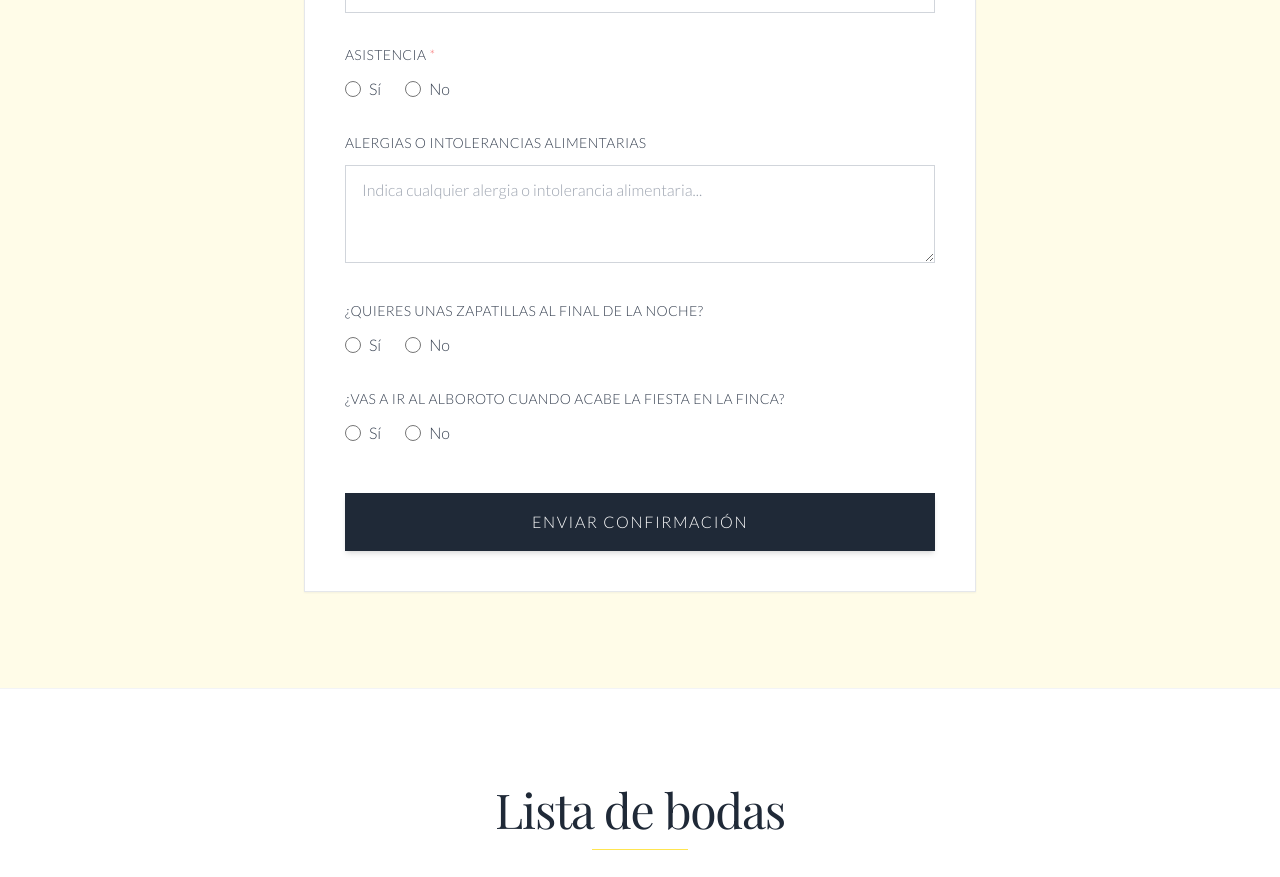
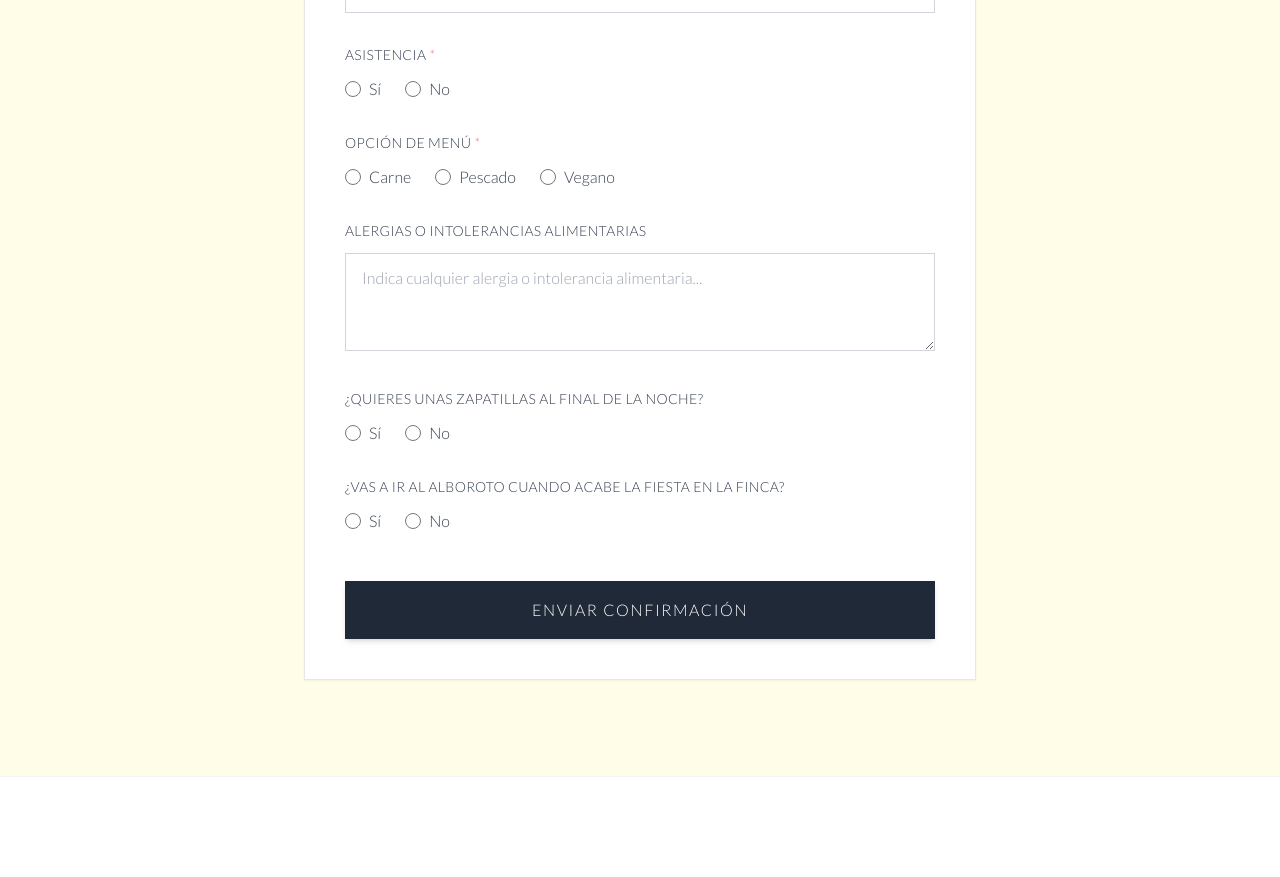
Before and after one commit to alber0087/bodaNoraDavi, a Vue app: page / in a window 1280 px wide. Shown: the part 5140-6017 px from the top of the page. Built offline with nearby package versions, Linux system fonts and the light colour scheme.

Commit message:
Enhance EncuestaSection.vue by adding meal option selection to the form, allowing users to choose between carne, pescado, and vegano. Update form handling to include meal option in submissions and improve data structure for clarity.

```diff
--- a/src/components/EncuestaSection.vue
+++ b/src/components/EncuestaSection.vue
@@ -20,6 +20,7 @@
         <!-- Hidden fields sent to Google Form (entry.XXXXXXX format) -->
         <input type="hidden" :name="GOOGLE_FORM_FIELDS.name" :value="form.name" />
         <input type="hidden" :name="GOOGLE_FORM_FIELDS.attendance" :value="form.attendance === 'yes' ? 'Sí' : (form.attendance === 'no' ? 'No' : '')" />
+        <input type="hidden" :name="GOOGLE_FORM_FIELDS.meal_option" :value="mealOptionLabel" />
         <input type="hidden" :name="GOOGLE_FORM_FIELDS.allergies" :value="form.allergies || 'Ninguna'" />
         <input type="hidden" :name="GOOGLE_FORM_FIELDS.wants_slippers" :value="form.wantsSlippers === 'yes' ? 'Sí' : (form.wantsSlippers === 'no' ? 'No' : '')" />
         <!-- Only send shoe_size if user wants slippers and has selected a size -->
@@ -66,6 +67,45 @@
                 class="w-4 h-4 text-gold-600 focus:ring-gold-500 border-gray-300"
               />
               <span class="ml-2 text-gray-700 font-light">No</span>
+            </label>
+          </div>
+        </div>
+
+        <!-- Meal option: carne, pescado, vegano -->
+        <div>
+          <label class="block text-sm font-light text-gray-700 mb-3 tracking-wide uppercase">
+            Opción de menú <span class="text-red-400">*</span>
+          </label>
+          <div class="flex flex-wrap gap-6">
+            <label class="flex items-center cursor-pointer">
+              <input
+                v-model="form.mealOption"
+                type="radio"
+                value="carne"
+                required
+                class="w-4 h-4 text-gold-600 focus:ring-gold-500 border-gray-300"
+              />
+              <span class="ml-2 text-gray-700 font-light">Carne</span>
+            </label>
+            <label class="flex items-center cursor-pointer">
+              <input
+                v-model="form.mealOption"
+                type="radio"
+                value="pescado"
+                required
+                class="w-4 h-4 text-gold-600 focus:ring-gold-500 border-gray-300"
+              />
+              <span class="ml-2 text-gray-700 font-light">Pescado</span>
+            </label>
+            <label class="flex items-center cursor-pointer">
+              <input
+                v-model="form.mealOption"
+                type="radio"
+                value="vegano"
+                required
+                class="w-4 h-4 text-gold-600 focus:ring-gold-500 border-gray-300"
+              />
+              <span class="ml-2 text-gray-700 font-light">Vegano</span>
             </label>
           </div>
         </div>
@@ -177,18 +217,25 @@
 </template>
 
 <script setup>
-import { ref } from 'vue'
+import { ref, computed } from 'vue'
 
 const form = ref({
   name: '',
   attendance: '',
+  mealOption: '',
   allergies: '',
   wantsSlippers: '',
   shoeSize: '',
   goesToAlboroto: ''
 })
 
-const shoeSizes = ref([36, 37, 38, 39, 40, 41])
+// Human-readable label for meal option (sent to Google Form)
+const mealOptionLabel = computed(() => {
+  const labels = { carne: 'Carne', pescado: 'Pescado', vegano: 'Vegano' }
+  return form.value.mealOption ? labels[form.value.mealOption] : ''
+})
+
+const shoeSizes = ref([36, 37, 38, 39, 40, 41, 42, 43])
 
 const submitted = ref(false)
 const formRef = ref(null)
@@ -202,8 +249,9 @@ const GOOGLE_FORM_URL = 'https://docs.google.com/forms/d/e/1FAIpQLSe3MYN-8YtPGii
 // Estos valores vienen de las URLs de prellenado que obtuviste
 const GOOGLE_FORM_FIELDS = {
   name: 'entry.976262934',           // Campo 1: Nombre y Apellidos
-  attendance: 'entry.1161261606',      // Campo 2: Asistencia
-  allergies: 'entry.820820323',       // Campo 3: Alergias
+  attendance: 'entry.1161261606',    // Campo 2: Asistencia
+  meal_option: 'entry.1788862281',   // Opción de menú (Carne/Pescado/Vegano)
+  allergies: 'entry.820820323',      // Campo 3: Alergias
   wants_slippers: 'entry.312107365',  // Campo 4: ¿Quiere zapatillas?
   shoe_size: 'entry.1690728712',      // Campo 5: Talla de zapatilla
   goes_to_alboroto: 'entry.933654178' // Campo 6: ¿Va al Alboroto?
@@ -222,7 +270,7 @@ function handleSubmit() {
   // Reset form and message after a moment (if no navigation happened)
   setTimeout(() => {
     submitted.value = false
-    form.value = { name: '', attendance: '', allergies: '', wantsSlippers: '', shoeSize: '', goesToAlboroto: '' }
+    form.value = { name: '', attendance: '', mealOption: '', allergies: '', wantsSlippers: '', shoeSize: '', goesToAlboroto: '' }
   }, 4000)
 }
 </script>
```
Also changed, not shown: 1 other file (tests, documents, lock files or other folders).
